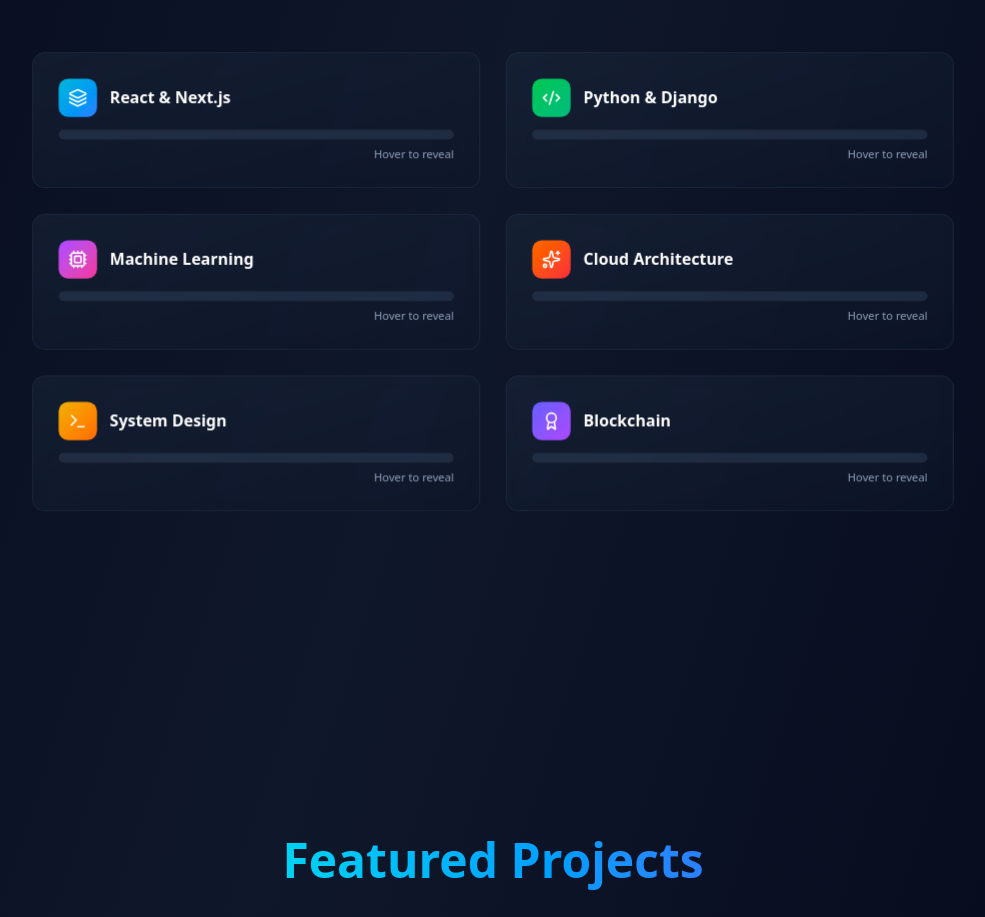
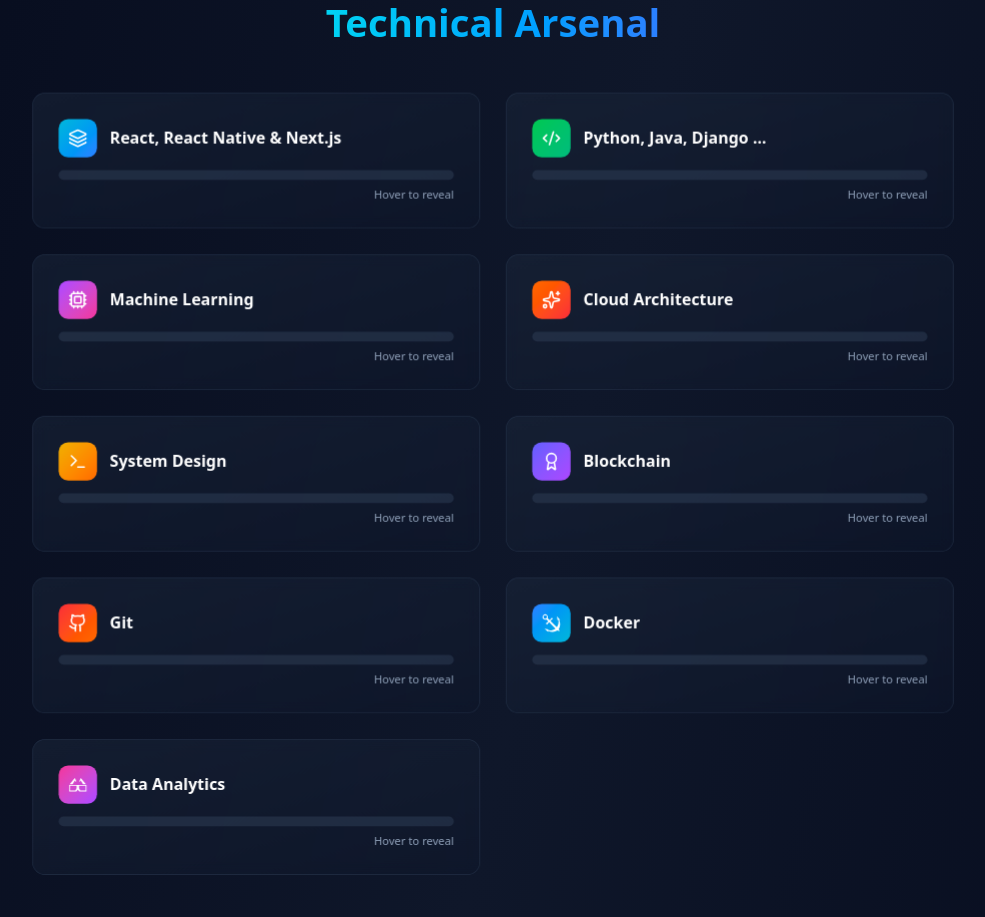
Before and after one commit to jm-0-magara/MyPortfolio, a React (Vite) app in the folder my-portfolio/: page / in a window 1280 px wide. Shown: the part 1880-2797 px from the top of the page, without its empty margins (147-1132 px from the left). Built offline with nearby package versions, Linux system fonts and the light colour scheme.

Commit message:
arsenal additions

```diff
--- a/my-portfolio/package.json
+++ b/my-portfolio/package.json
@@ -12,7 +12,8 @@
   "dependencies": {
     "lucide-react": "^0.545.0",
     "react": "^19.1.1",
-    "react-dom": "^19.1.1"
+    "react-dom": "^19.1.1",
+    "react-icons": "^5.5.0"
   },
   "devDependencies": {
     "@eslint/js": "^9.36.0",
--- a/my-portfolio/src/App.jsx
+++ b/my-portfolio/src/App.jsx
@@ -1,5 +1,6 @@
 import React, { useState, useEffect, useRef } from 'react';
 import { Github, Linkedin, Mail, Code2, Sparkles, Terminal, Cpu, Layers, Award, ExternalLink, ChevronDown, Menu, X, Zap, Star } from 'lucide-react';
+import { Gi3dGlasses, Gi3dHammer, GiAerialSignal, GiAnchor } from "react-icons/gi";
 
 const Portfolio = () => {
   const [activeSection, setActiveSection] = useState('hero');
@@ -179,12 +180,15 @@
   };
 
   const skills = [
-    { name: 'React & Next.js', level: 95, icon: Layers, color: 'from-cyan-500 to-blue-500' },
-    { name: 'Python & Django', level: 92, icon: Code2, color: 'from-green-500 to-emerald-500' },
+    { name: 'React, React Native & Next.js', level: 95, icon: Layers, color: 'from-cyan-500 to-blue-500' },
+    { name: 'Python, Java, Django ...', level: 92, icon: Code2, color: 'from-green-500 to-emerald-500' },
     { name: 'Machine Learning', level: 88, icon: Cpu, color: 'from-purple-500 to-pink-500' },
     { name: 'Cloud Architecture', level: 86, icon: Sparkles, color: 'from-orange-500 to-red-500' },
     { name: 'System Design', level: 87, icon: Terminal, color: 'from-yellow-500 to-orange-500' },
-    { name: 'Blockchain', level: 70, icon: Award, color: 'from-indigo-500 to-purple-500' }
+    { name: 'Blockchain', level: 70, icon: Award, color: 'from-indigo-500 to-purple-500' },
+    { name: 'Git', level: 90, icon: Github, color: 'from-red-500 to-orange-500' },
+    { name: 'Docker', level: 85, icon: GiAnchor, color: 'from-blue-500 to-cyan-500' },
+    { name: 'Data Analytics', level: 82, icon: Gi3dGlasses, color: 'from-pink-500 to-purple-500' },
   ];
 
   const projects = [
@@ -205,6 +209,42 @@
       description: 'Cloud-native platform enabling seamless team collaboration with WebRTC and WebSockets',
       tech: ['Next.js', 'WebRTC', 'Redis', 'Kubernetes'],
       gradient: 'from-green-600 to-emerald-600'
+    },
+    {
+      title: 'Serverless E-commerce Platform',
+      description: 'Scalable e-commerce solution using serverless architecture for cost-effective performance',
+      tech: ['AWS Lambda', 'API Gateway', 'DynamoDB', 'React'],
+      gradient: 'from-orange-600 to-yellow-600'
+    },
+    {
+      title: 'Data Visualization Dashboard',
+      description: 'Real-time dashboard for visualizing complex datasets with interactive charts and graphs',
+      tech: ['D3.js', 'React', 'WebSocket', 'Python'],
+      gradient: 'from-red-600 to-pink-600'
+    },
+    {
+      title: 'Full-Stack Property Management System with Cross-Platform Compatibility',
+      description: 'A web-based and stand-alone system to manage rental properties, tenants, and payments.',
+      tech: ['PHP', 'MySQL', 'React', 'Electron'],
+      gradient: 'from-blue-600 to-indigo-600'
+    },
+    {
+      title: 'Real-Time Food Delivery and Logistics Platform',
+      description: 'A mobile application for ordering food from local restaurants, with real-time order tracking.',
+      tech: ['React Native', 'Firebase', 'Node.js', 'Express'],
+      gradient: 'from-red-500 to-orange-500'
+    },
+    {
+      title: 'AI-Powered Personalized Learning and Study Assistant',
+      description: 'An AI-powered agent that helps students with their studies by providing explanations, summaries, and practice questions.',
+      tech: ['Python', 'TensorFlow', 'Natural Language Processing', 'Django'],
+      gradient: 'from-green-500 to-teal-500'
+    },
+    {
+      title: 'Dynamic and Responsive Portfolio Generation Platform',
+      description: 'Modern and responsive portfolio websites for developers, designers, and other professionals.',
+      tech: ['React', 'Next.js', 'Tailwind CSS', 'GSAP'],
+      gradient: 'from-purple-500 to-pink-500'
     }
   ];
 
```
Also changed, not shown: 1 other file (tests, documents, lock files or other folders).
